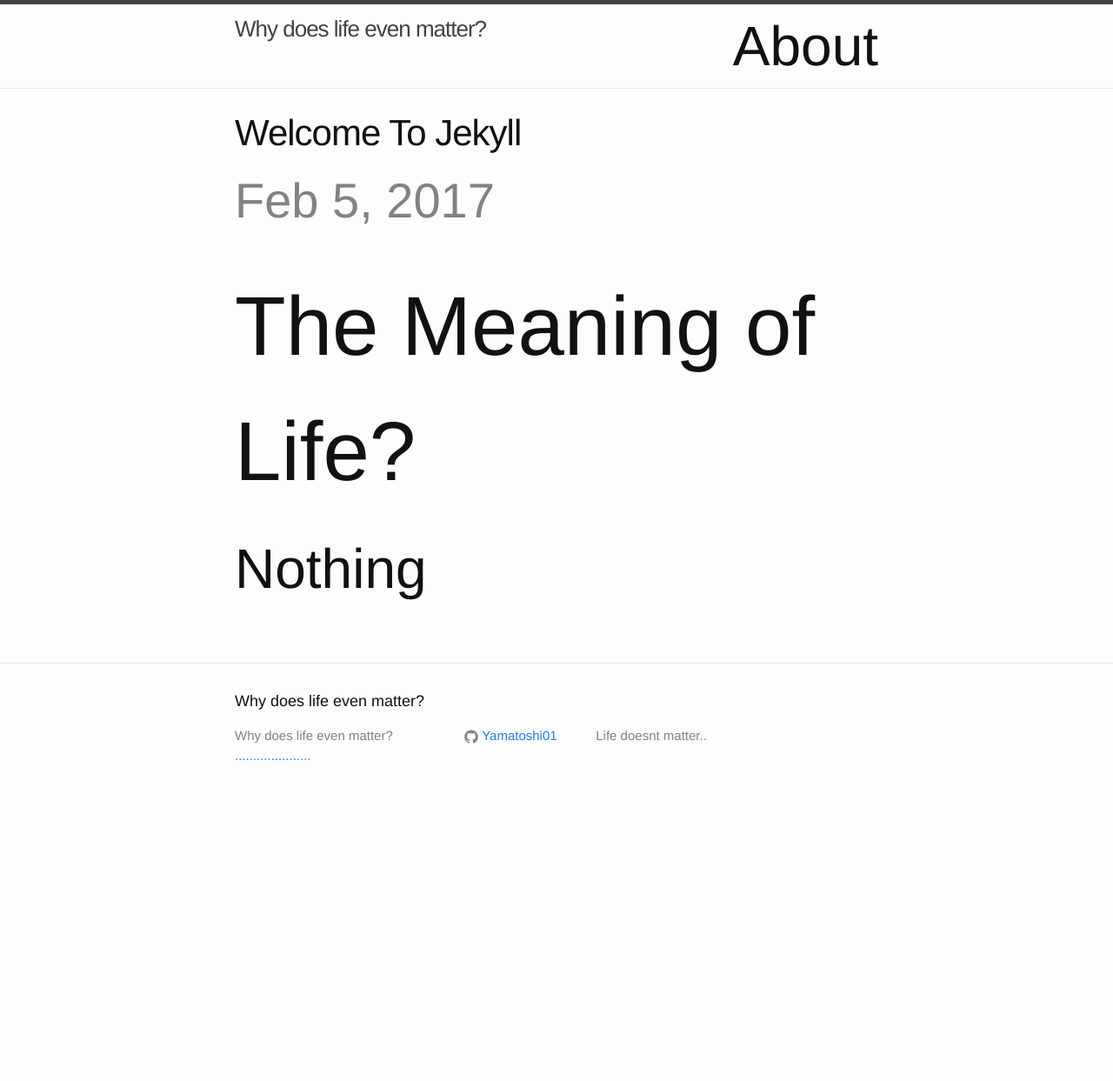
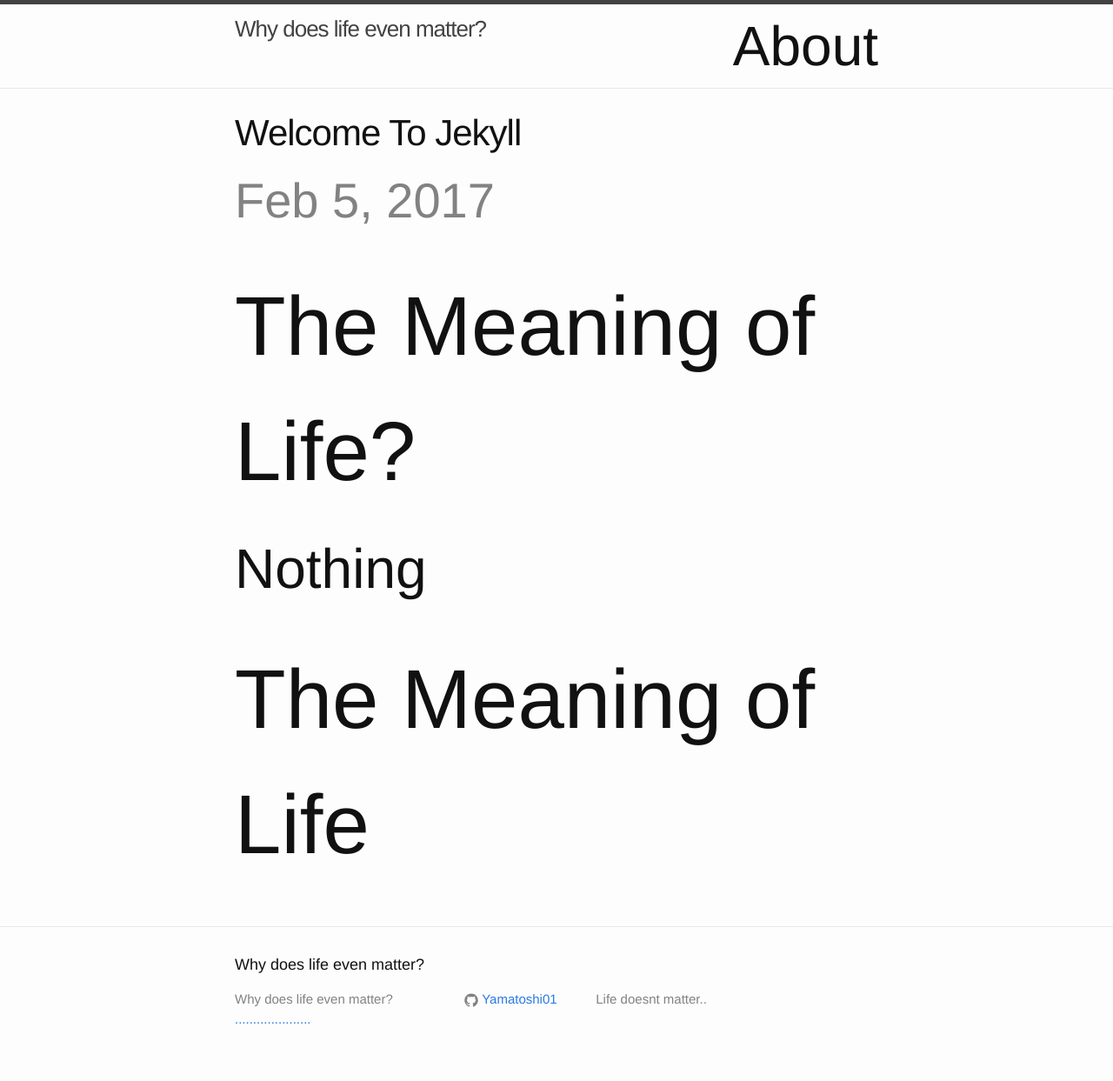
Before and after one commit to Yamatoshi01/Yamatoshi01.github.io, a Jekyll site: the page built from _posts/2017-02-05-welcome-to-jekyll.markdown, in a window 1280 px wide. Shown: the whole page at 87% size. Built offline with Jekyll 4.4.1, drawn with Linux system fonts in a browser that asks for light colours; our own code applies the rules of GitHub Pages for plain Markdown files; before the commit the page ends 940 px from its top, so only the background shows below that.

Commit message:
Update post.html

```diff
--- a/_layouts/post.html
+++ b/_layouts/post.html
@@ -11,5 +11,5 @@ layout: default
   <div class="post-content" itemprop="articleBody">
     {{ content }}
   </div>
-
+  <h1>The Meaning of Life</h1>
 </article>
```
